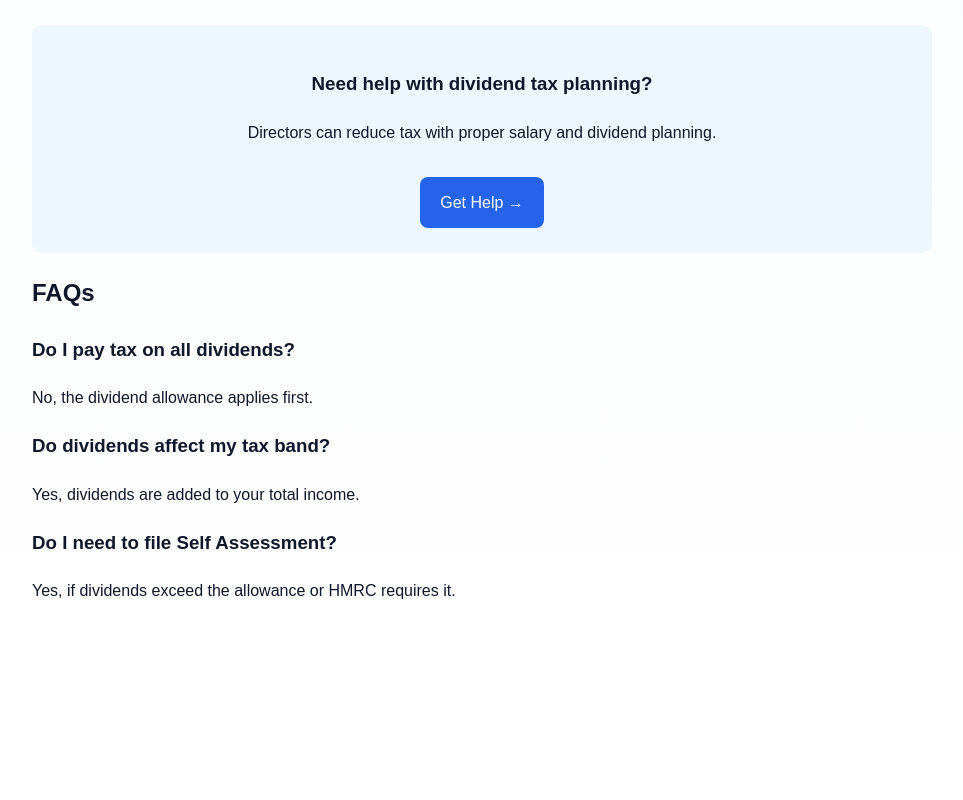
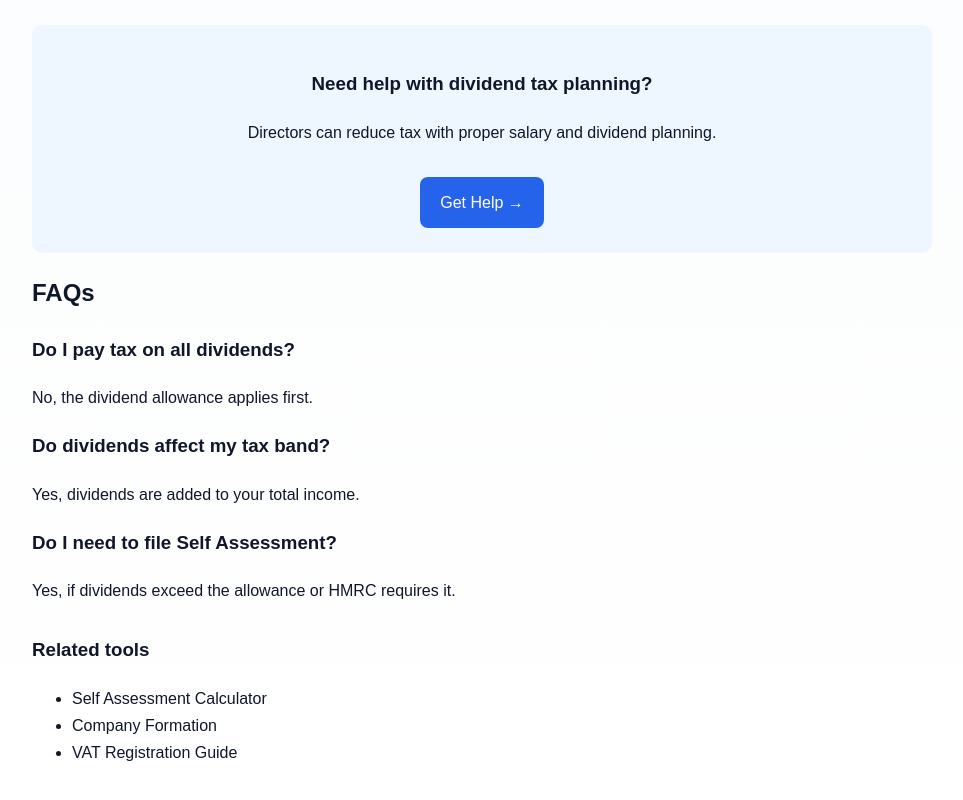
Before and after one commit to HalaDigitalLtd/uktaxcalculator-app, a Next.js app: page /dividend-tax-calculator in a window 1280 px wide. Shown: the part 881-1681 px from the top of the page, without its empty margins (158-1121 px from the left). Before the commit the page ends 1561 px from the top, so only its background shows below. Built offline with nearby package versions, Linux system fonts and the light colour scheme.

Commit message:
Improve internal linking on dividend calculator page

```diff
--- a/app/dividend-tax-calculator/page.tsx
+++ b/app/dividend-tax-calculator/page.tsx
@@ -103,6 +103,14 @@ export default function DividendTaxCalculatorPage() {
 
           <h3>Do I need to file Self Assessment?</h3>
           <p>Yes, if dividends exceed the allowance or HMRC requires it.</p>
+          <div style={{ marginTop: "30px" }}>
+  <h3>Related tools</h3>
+  <ul>
+    <li><a href="/self-assessment-calculator">Self Assessment Calculator</a></li>
+    <li><a href="/company-formation">Company Formation</a></li>
+    <li><a href="/vat-registration">VAT Registration Guide</a></li>
+  </ul>
+</div>
 
         </div>
       </section>
```
